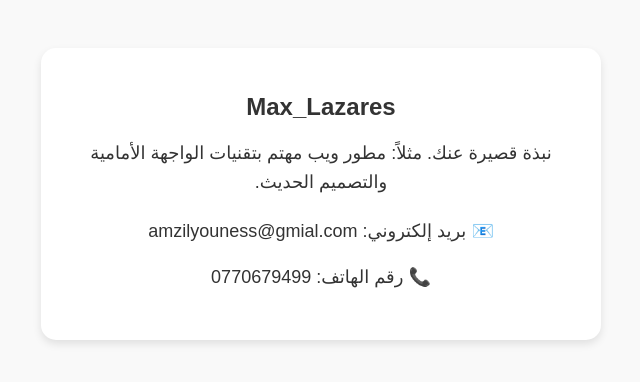
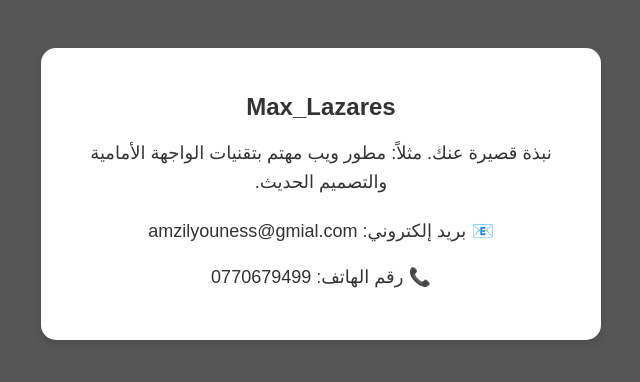
Before and after one commit to Max0113/My_Frist_Project, a plain HTML site: page index.html in a window 1280 px wide. Shown: the whole page, without its empty margins (319-959 px from the left). Drawn offline with Linux system fonts and the light colour scheme.

Commit message:
3ere commit

```diff
--- a/stayle.css
+++ b/stayle.css
@@ -1,6 +1,6 @@
 body {
     font-family: 'Arial', sans-serif;
-    background-color: #f9f9f9;
+    background-color: #565656;
     color: #333;
     text-align: center;
     padding: 40px;
```
